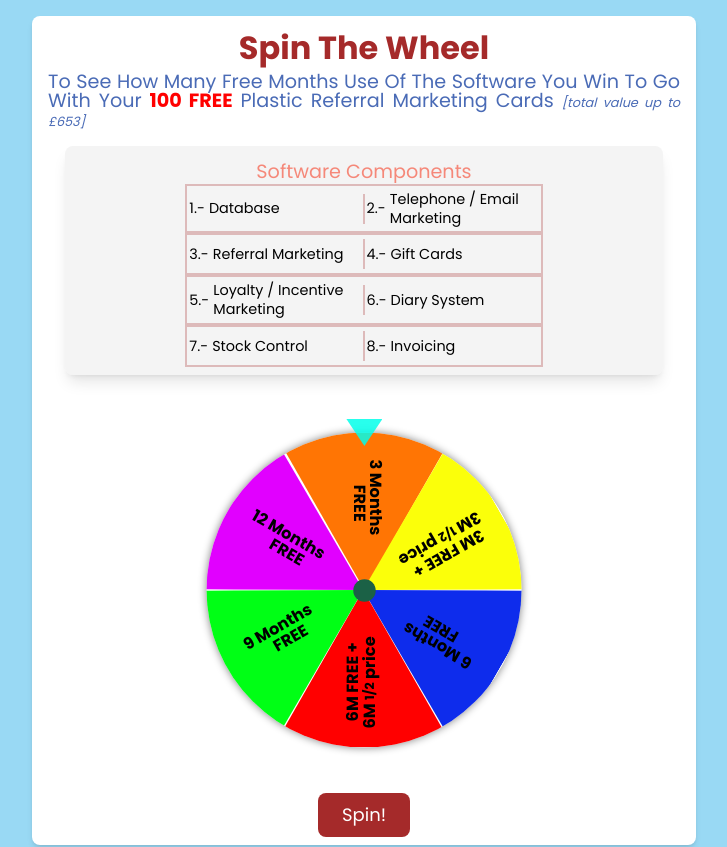
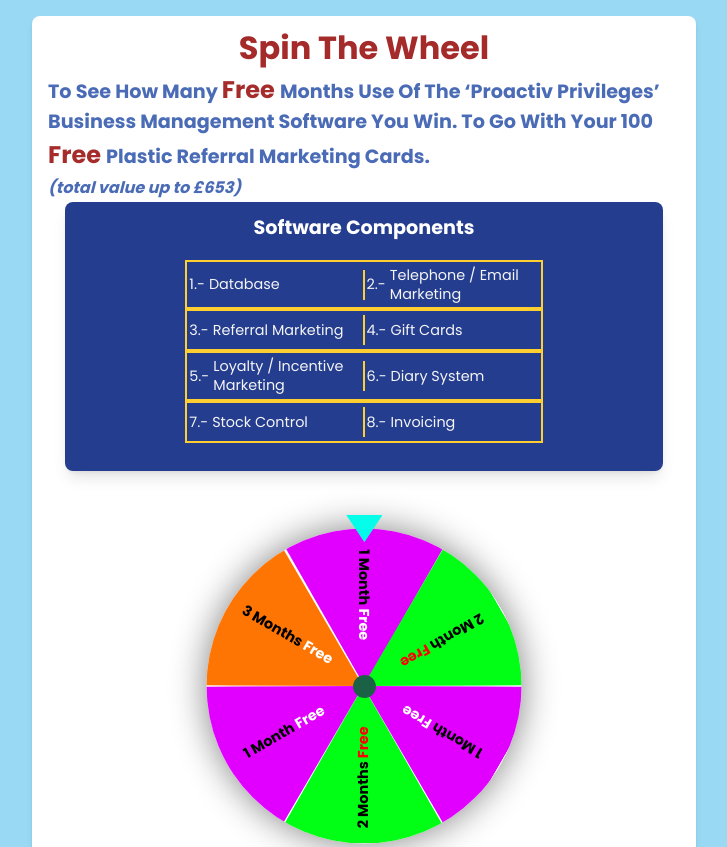
Before and after one commit to gondalnawaz/proactiv-main-leadgen, a Next.js app: page /funnel/spin in a window 1280 px wide. Shown: the top 847 px of the page, without its empty margins (276-1003 px from the left). Built offline with nearby package versions, Linux system fonts and the light colour scheme.

Commit message:
Funnel 2 Changes

```diff
--- a/app/components/Celebration.jsx
+++ b/app/components/Celebration.jsx
@@ -31,7 +31,7 @@
             localStorage.setItem('software', JSON.stringify(result));
             router.push('/funnel/software');
 
-        }, 5000);
+        }, 10000);
 
         return () => clearTimeout(timer); // Clean up the timer on component unmount
 
--- a/app/components/Spinning/Spinning.css
+++ b/app/components/Spinning/Spinning.css
@@ -4,7 +4,7 @@
     position: relative;
     border-radius: 50%;
     overflow: hidden;
-    box-shadow: 0 0 10px gray;
+    box-shadow: 0 0 40px gray;
     transition: 7s transform;
 }
 
@@ -24,40 +24,42 @@
     writing-mode: vertical-rl;
     padding-top: 15px;
     line-height: 1;
+
 }
 
 .containerONE {
-    background: #ff7504;
+    background: #e100ff;
     left: 50%;
     color: #000000;
+
 }
 
 .containerTWO {
-    background: #fbff0a;
+    background:  #00ff15;
     transform: rotate(60deg);
     color: #000000;
 }
 
 .containerTHREE {
-    background: #0e2cec;
+    background:  #e100ff;
     transform: rotate(120deg);
     color: #000000;
 }
 
 .containerFOUR {
-    background: #ff0000;
+    background: #00ff15;
     transform: rotate(180deg);
     color: #000000;
 }
 
 .containerFIVE {
-    background: #00ff15;
+    background: #e100ff;
     transform: rotate(240deg);
     color: #000000;
 }
 
 .containerSIX {
-    background: #e100ff;
+    background:  #ff7504;
     transform: rotate(300deg);
     color: #000000;
 }
--- a/app/components/Spinning/Spinning.jsx
+++ b/app/components/Spinning/Spinning.jsx
@@ -147,76 +147,296 @@
         {/* <p className="fontTitle">Spin The Wheel</p> */}
         {/* <p className="fontSubTitle whitespace-nowrap">To See How Many Free Months Use You Get</p>          */}
         <p className='fontTitle' style={{ paddingBottom: "0", fontWeight: '600' }}>Spin The Wheel</p>
-        <p className="fontAlternative" style={{ paddingTop: "0.5rem", fontSize: "1.2rem", textAlign: 'justify' }}> To See How Many Free Months Use Of The Software You Win To Go With Your <span className='font-bold text-[#ff0000]'>100 FREE</span>  Plastic Referral Marketing Cards <span className='italic' style={{ fontSize: '0.8rem' }}>[total value up to £653]</span></p>
 
+        <p className="font-semibold text-[1.2rem] px-4 mt-2 text-[#4a6bb6]">
+          To See How Many{" "}
+          <span className="text-[#a62b2b] text-[1.5rem]"> Free </span>Months Use
+          Of The ‘Proactiv Privileges’ Business Management Software You Win. To
+          Go With Your 100{" "}
+          <span className="text-[#a62b2b] text-[1.5rem]"> Free </span> Plastic
+          Referral Marketing Cards.
+          <br />
+          <span className="text-[1rem] italic">(total value up to £653) </span>
+        </p>
 
-        <div id='DIVsoftwarecomponents' className='flex flex-col justify-center items-center w-[90%] rounded-lg shadow-lg pb-2 mb-3 bg-[#ebebeb86]'>
-          <p className="fontSubTitle" style={{ paddingBottom: '0.2rem' }}>Software Components</p>
-          <ul className="fontGeneral">
-            <li className=" flex justify-around items-center h-fit border-2 border-[#a52a2a49] py-1">
-              <div className=' w-[95%] h-[100%] flex justify-center items-center'>
-                <p className='fontGeneral' style={{ textAlign: 'start', padding: '0 4px 0 2px' }}>1.-</p>
-                <p className='fontGeneral w-[100%]' style={{ textAlign: 'start', padding: '0 0 0 0' }}> Database</p>
+        <div
+          id="DIVsoftwarecomponents"
+          className="flex flex-col justify-center items-center w-[90%] rounded-lg shadow-lg pb-2 mb-3 bg-[#ebebeb86]"
+          style={{ backgroundColor: "#243D8F" }}
+        >
+          <p
+            className="fontSubTitle"
+            style={{
+              paddingBottom: "0.2rem",
+              marginBottom: "20px",
+              color: "white",
+              fontWeight: "bold",
+            }}
+          >
+            Software Components
+          </p>
+          <ul className="fontGeneral" style={{ marginBottom: "20px" }}>
+            <li className="flex justify-around items-center h-fit border-2 border-[#ffcf31] py-1">
+              <div className="w-[95%] h-[100%] flex justify-center items-center">
+                <p
+                  className="fontGeneral"
+                  style={{
+                    textAlign: "start",
+                    padding: "0 4px 0 2px",
+                    color: "whitesmoke",
+                  }}
+                >
+                  1.-
+                </p>
+                <p
+                  className="fontGeneral w-[100%]"
+                  style={{
+                    textAlign: "start",
+                    padding: "0 0 0 0",
+                    color: "whitesmoke",
+                  }}
+                >
+                  {" "}
+                  Database
+                </p>
               </div>
-              <span className='w-[2px] h-[30px] bg-[#a52a2a49]'></span>
-              <div className='w-[95%] h-[100%] flex justify-center items-center'>
-                <p className='fontGeneral' style={{ textAlign: 'start', padding: '0 4px 0 2px' }}>2.-</p>
-                <p className='fontGeneral w-[100%]' style={{ textAlign: 'start', padding: '0 0 0 0' }}>Telephone / Email Marketing</p>
+              <span className="w-[2px] h-[30px] bg-[#ffcf31]"></span>
+              <div className="w-[95%] h-[100%] flex justify-center items-center">
+                <p
+                  className="fontGeneral"
+                  style={{
+                    textAlign: "start",
+                    padding: "0 4px 0 2px",
+                    color: "whitesmoke",
+                  }}
+                >
+                  2.-
+                </p>
+                <p
+                  className="fontGeneral w-[100%]"
+                  style={{
+                    textAlign: "start",
+                    padding: "0 0 0 0",
+                    color: "whitesmoke",
+                  }}
+                >
+                  Telephone / Email Marketing
+                </p>
               </div>
             </li>
-
-            <li className=" flex justify-around items-center h-fit border-2 border-[#a52a2a49] py-1">
-              <div className='w-[95%] h-[100%] flex justify-center items-center'>
-                <p className='fontGeneral' style={{ textAlign: 'start', padding: '0 4px 0 2px' }}>3.-</p>
-                <p className='fontGeneral w-[100%] text-center' style={{ textAlign: 'start', padding: '0 0 0 0' }}>Referral Marketing</p>
+            <li className="flex justify-around items-center h-fit border-2 border-[#ffcf31] py-1">
+              {/* Component 3 */}
+              <div className="w-[95%] h-[100%] flex justify-center items-center">
+                <p
+                  className="fontGeneral"
+                  style={{
+                    textAlign: "start",
+                    padding: "0 4px 0 2px",
+                    color: "whitesmoke",
+                  }}
+                >
+                  3.-
+                </p>
+                <p
+                  className="fontGeneral w-[100%] text-center"
+                  style={{
+                    textAlign: "start",
+                    padding: "0 0 0 0",
+                    color: "whitesmoke",
+                  }}
+                >
+                  Referral Marketing
+                </p>
               </div>
-              <span className='w-[2px] h-[30px] bg-[#a52a2a49]'></span>
-              <div className='w-[95%] h-[100%] flex justify-center items-center'>
-                <p className='fontGeneral' style={{ textAlign: 'start', padding: '0 4px 0 2px' }}>4.-</p>
-                <p className='fontGeneral w-[100%]' style={{ textAlign: 'start', padding: '0 0 0 0' }}>Gift Cards</p>
+              <span className="w-[2px] h-[30px] bg-[#ffcf31]"></span>
+              {/* Component 4 */}
+              <div className="w-[95%] h-[100%] flex justify-center items-center">
+                <p
+                  className="fontGeneral"
+                  style={{
+                    textAlign: "start",
+                    padding: "0 4px 0 2px",
+                    color: "whitesmoke",
+                  }}
+                >
+                  4.-
+                </p>
+                <p
+                  className="fontGeneral w-[100%]"
+                  style={{
+                    textAlign: "start",
+                    padding: "0 0 0 0",
+                    color: "whitesmoke",
+                  }}
+                >
+                  Gift Cards
+                </p>
               </div>
             </li>
-
-            <li className=" flex justify-around items-center h-fit border-2 border-[#a52a2a49] py-1">
-              <div className='w-[95%] h-[100%] flex justify-center items-center'>
-                <p className='fontGeneral' style={{ textAlign: 'start', padding: '0 4px 0 2px' }}>5.-</p>
-                <p className='fontGeneral w-[100%] text-center' style={{ textAlign: 'start', padding: '0 0 0 0' }}>Loyalty / Incentive Marketing</p>
+            <li className="flex justify-around items-center h-fit border-2 border-[#ffcf31] py-1">
+              {/* Component 5 */}
+              <div className="w-[95%] h-[100%] flex justify-center items-center">
+                <p
+                  className="fontGeneral"
+                  style={{
+                    textAlign: "start",
+                    padding: "0 4px 0 2px",
+                    color: "whitesmoke",
+                  }}
+                >
+                  5.-
+                </p>
+                <p
+                  className="fontGeneral w-[100%] text-center"
+                  style={{
+                    textAlign: "start",
+                    padding: "0 0 0 0",
+                    color: "whitesmoke",
+                  }}
+                >
+                  Loyalty / Incentive Marketing
+                </p>
               </div>
-              <span className='w-[2px] h-[30px] bg-[#a52a2a49]'></span>
-              <div className='w-[95%] h-[100%] flex justify-center items-center'>
-                <p className='fontGeneral' style={{ textAlign: 'start', padding: '0 4px 0 2px' }}>6.-</p>
-                <p className='fontGeneral w-[100%]' style={{ textAlign: 'start', padding: '0 0 0 0' }}>Diary System</p>
+              <span className="w-[2px] h-[30px] bg-[#ffcf31]"></span>
+              {/* Component 6 */}
+              <div className="w-[95%] h-[100%] flex justify-center items-center">
+                <p
+                  className="fontGeneral"
+                  style={{
+                    textAlign: "start",
+                    padding: "0 4px 0 2px",
+                    color: "whitesmoke",
+                  }}
+                >
+                  6.-
+                </p>
+                <p
+                  className="fontGeneral w-[100%]"
+                  style={{
+                    textAlign: "start",
+                    padding: "0 0 0 0",
+                    color: "whitesmoke",
+                  }}
+                >
+                  Diary System
+                </p>
               </div>
             </li>
-
-
-            <li className=" flex justify-around items-center h-fit border-2 border-[#a52a2a49] py-1">
-              <div className='w-[95%] h-[100%] flex justify-center items-center'>
-                <p className='fontGeneral' style={{ textAlign: 'start', padding: '0 4px 0 2px' }}>7.-</p>
-                <p className='fontGeneral w-[100%] text-center' style={{ textAlign: 'start', padding: '0 0 0 0' }}>Stock Control</p>
+            <li className="flex justify-around items-center h-fit border-2 border-[#ffcf31] py-1">
+              {/* Component 7 */}
+              <div className="w-[95%] h-[100%] flex justify-center items-center">
+                <p
+                  className="fontGeneral"
+                  style={{
+                    textAlign: "start",
+                    padding: "0 4px 0 2px",
+                    color: "whitesmoke",
+                  }}
+                >
+                  7.-
+                </p>
+                <p
+                  className="fontGeneral w-[100%] text-center"
+                  style={{
+                    textAlign: "start",
+                    padding: "0 0 0 0",
+                    color: "whitesmoke",
+                  }}
+                >
+                  Stock Control
+                </p>
               </div>
-              <span className='w-[2px] h-[30px] bg-[#a52a2a49]'></span>
-              <div className='w-[95%] h-[100%] flex justify-center items-center'>
-                <p className='fontGeneral' style={{ textAlign: 'start', padding: '0 4px 0 2px' }}>8.-</p>
-                <p className='fontGeneral w-[100%]' style={{ textAlign: 'start', padding: '0 0 0 0' }}>Invoicing </p>
+              <span className="w-[2px] h-[30px] bg-[#ffcf31]"></span>
+              {/* Component 8 */}
+              <div className="w-[95%] h-[100%] flex justify-center items-center">
+                <p
+                  className="fontGeneral"
+                  style={{
+                    textAlign: "start",
+                    padding: "0 4px 0 2px",
+                    color: "whitesmoke",
+                  }}
+                >
+                  8.-
+                </p>
+                <p
+                  className="fontGeneral w-[100%]"
+                  style={{
+                    textAlign: "start",
+                    padding: "0 0 0 0",
+                    color: "whitesmoke",
+                  }}
+                >
+                  Invoicing
+                </p>
               </div>
             </li>
           </ul>
         </div>
 
 
-        <div id='containerSpinner' className='h-auto w-[95%] flex flex-col justify-center items-center transform scale-[0.9]'>
-          {/* <p>test: {prize}</p> */}
-          <div className='flex justify-center items-center my-7 px-2 transform scale-100'>
-            <div class="containerCSS" style={{ transform: `rotate(${deg}deg)` }}>
-              {/* <div class={`containerCSS rotate-[${deg}deg]`}> */}
-              <div class="containerDIV containerONE"><div className='text-center w-[42px] h-[115px]'> 3 Months <p className='inline w-fit pt-3'>FREE</p></div></div>
-              <div class="containerDIV containerTWO"><div className='text-center w-[42px] h-[115px]'> 3M FREE + 3M <p className='text-sm inline'>1/2</p> price </div></div>
-              <div class="containerDIV containerTHREE"><div className='text-center w-[42px] h-[115px]'>6 Months <p className='inline w-fit pt-3'>FREE</p> </div></div>
-              <div class="containerDIV containerFOUR"><div className='text-center w-[42px] h-[115px]'>6M FREE + 6M <p className='text-sm inline'>1/2</p>  price</div></div>
-              <div class="containerDIV containerFIVE"><div className='text-center w-[42px] h-[115px]'>9 Months <p className='inline w-fit pt-3'>FREE</p></div></div>
-              <div class="containerDIV containerSIX"><div className='text-center w-[42px] h-[115px]'>12 Months <p className='inline w-fit pt-4'>FREE</p></div></div>
+        <div
+          id="containerSpinner"
+          className="h-auto w-[95%] flex flex-col justify-center items-center transform scale-[0.9]"
+        >
+          <div className="flex justify-center items-center my-7 px-2 transform scale-100">
+            <div
+              class="containerCSS"
+              style={{ transform: `rotate(${deg}deg)` }}
+            >
+              <div
+                class="containerDIV containerONE"
+                style={{ fontSize: "16px" }}
+              >
+                <div className="text-center w-[15px] h-[118px]">
+                  1 Month <span className="text-white">Free</span>
+                </div>
+              </div>
+
+              <div
+                className="containerDIV containerFOUR"
+                style={{ fontSize: "16px" }}
+              >
+                <div className="text-center w-[15px] h-[118px]">
+                  2 Months <span className="text-[#ff0000]">Free</span>
+                </div>
+              </div>
+              <div
+                class="containerDIV containerSIX"
+                style={{ fontSize: "16px" }}
+              >
+                <div className="text-center w-[30px] h-[118px]">
+                  3 Months <span className="text-white">Free</span>
+                </div>
+              </div>
+              <div
+                class="containerDIV containerTWO"
+                style={{ fontSize: "16px" }}
+              >
+                <div className="text-center w-[15px] h-[118px]">
+                  2 Month <span className="text-[#ff0000]">Free</span>
+                </div>
+              </div>
+              <div
+                class="containerDIV containerTHREE"
+                style={{ fontSize: "16px" }}
+              >
+                <div className="text-center w-[15px] h-[118px]">
+                  1 Month <span className="text-white">Free</span>
+                </div>
+              </div>
+              <div
+                class="containerDIV containerFIVE"
+                style={{ fontSize: "16px" }}
+              >
+                <div className="text-center w-[15px] h-[118px]">
+                  1 Month <span className="text-white">Free</span>
+                </div>
+              </div>
             </div>
+            <span class="mid"></span>
+            <div class="stoper"></div>
+
             <span class="mid"></span>
             <div class="stoper"></div>
           </div>
--- a/app/funnel/bankInfo/page.jsx
+++ b/app/funnel/bankInfo/page.jsx
@@ -326,7 +326,7 @@
                   {/* <div className="text-gray-700">£{deposit}</div> depositStatus */}
                   <div className="text-gray-700">
                     £
-                    {parseFloat(amountGBP).toFixed(2)}
+                    {parseFloat(amountGbpFromUrl).toFixed(2)}
                     {/* {depositStatus === 'true'
                       ? parseFloat(51.5).toFixed(2)
                       : parseFloat(amountGBP).toFixed(2)} */}
@@ -512,7 +512,7 @@
           acceptance of worldPay privacy policy
         </div>
         <div className="text-center mt-5 font-bold">
-          @ 2013-2023 . All rights reserved
+          @ 2013-2024 . All rights reserved
         </div>
       </div>
     </div>
--- /dev/null
+++ b/lib/data/setUserData.ts
@@ -0,0 +1,6 @@
+import saveData from "./saveData";
+
+const setUserData = (data: any) => {
+    saveData('data', data);
+}
+export default setUserData;
```
Also changed, not shown: app/components/Checkout.jsx (+5 -3 lines), app/components/ClaimGiftForm.jsx (+54 -37 lines), app/components/KeyFobsTestimonials.jsx (+10 -2 lines), app/components/SoftwareSubscription.jsx (+27 -15 lines), 2 other files (tests, documents, lock files or other folders).
